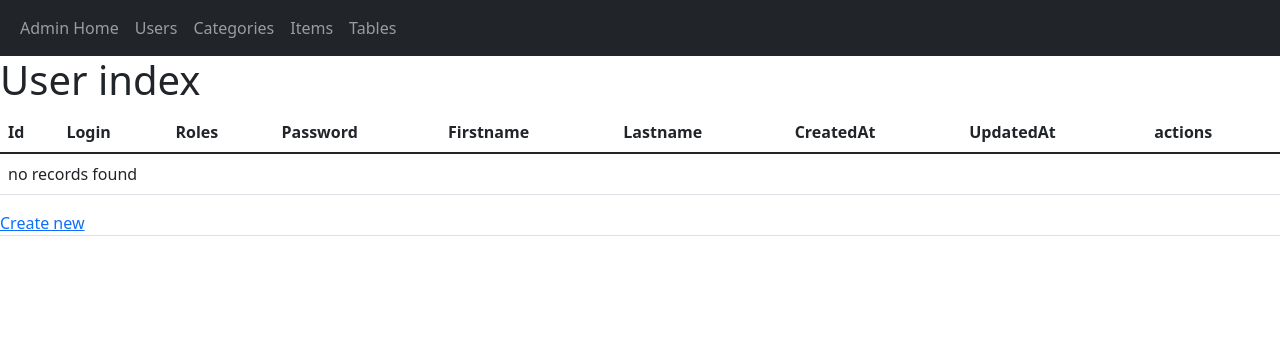
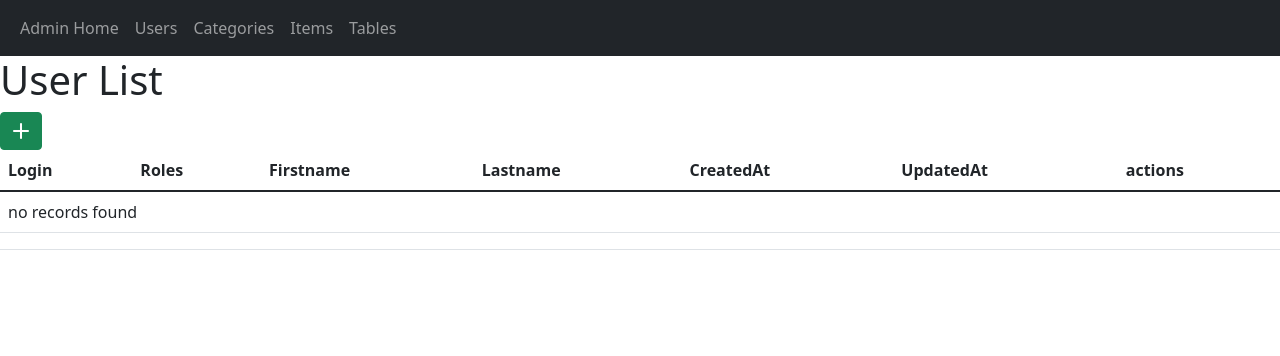
Before and after one commit to CAndresFernandez/OrderPOS-back, a Symfony app: template templates/back/user/index.html.twig in a window 1280 px wide. Shown: the top 356 px of the page. Run offline with Twig, Linux system fonts and the light colour scheme; the template is opened without the code that fills it, so the values that code supplies are empty; some libraries are stand-ins or nearby versions.

Commit message:
TODO BO UserController

```diff
--- a/src/Form/UserType.php
+++ b/src/Form/UserType.php
@@ -4,6 +4,7 @@ namespace App\Form;
 
 use App\Entity\User;
 use Symfony\Component\Form\AbstractType;
+use Symfony\Component\Form\Extension\Core\Type\TextType;
 use Symfony\Component\Form\FormBuilderInterface;
 use Symfony\Component\OptionsResolver\OptionsResolver;
 
@@ -12,7 +13,9 @@ class UserType extends AbstractType
     public function buildForm(FormBuilderInterface $builder, array $options): void
     {
         $builder
-            ->add('login')
+            ->add('login', TextType::class, [
+
+            ])
             ->add('roles')
             ->add('password')
             ->add('firstname')
--- a/templates/back/user/index.html.twig
+++ b/templates/back/user/index.html.twig
@@ -1,17 +1,19 @@
 {% extends 'base.html.twig' %}
 
-{% block title %}User index{% endblock %}
+{% block title %}
+    User list
+{% endblock %}
 
 {% block body %}
-    <h1>User index</h1>
-
+   <div>
+        <h1>User List</h1>
+        <button type="button" onclick="window.location.href='{{ path('app_back_user_new') }}';" class="btn btn-success bi bi-plus-lg"></button>
+    </div>
     <table class="table">
         <thead>
             <tr>
-                <th>Id</th>
                 <th>Login</th>
                 <th>Roles</th>
-                <th>Password</th>
                 <th>Firstname</th>
                 <th>Lastname</th>
                 <th>CreatedAt</th>
@@ -22,17 +24,15 @@
         <tbody>
         {% for user in users %}
             <tr>
-                <td>{{ user.id }}</td>
                 <td>{{ user.login }}</td>
                 <td>{{ user.roles ? user.roles|json_encode : '' }}</td>
-                <td>{{ user.password }}</td>
                 <td>{{ user.firstname }}</td>
                 <td>{{ user.lastname }}</td>
                 <td>{{ user.createdAt ? user.createdAt|date('Y-m-d H:i:s') : '' }}</td>
                 <td>{{ user.updatedAt ? user.updatedAt|date('Y-m-d H:i:s') : '' }}</td>
                 <td>
-                    <a href="{{ path('app_back_user_show', {'id': user.id}) }}">show</a>
-                    <a href="{{ path('app_back_user_edit', {'id': user.id}) }}">edit</a>
+                    <button type="button" onclick="window.location.href='{{ path('app_back_user_show', { id: user.id }) }}';" class="btn btn-primary btn-sm bi bi-list"></button>
+                    <button type="button" onclick="window.location.href='{{ path('app_back_user_edit', { id: user.id }) }}';" class="btn btn-warning btn-sm bi bi-pencil-square"></button>
                 </td>
             </tr>
         {% else %}
@@ -43,5 +43,4 @@
         </tbody>
     </table>
 
-    <a href="{{ path('app_back_user_new') }}">Create new</a>
 {% endblock %}
```
Also changed, not shown: templates/back/user/show.html.twig (+0 -8 lines).
